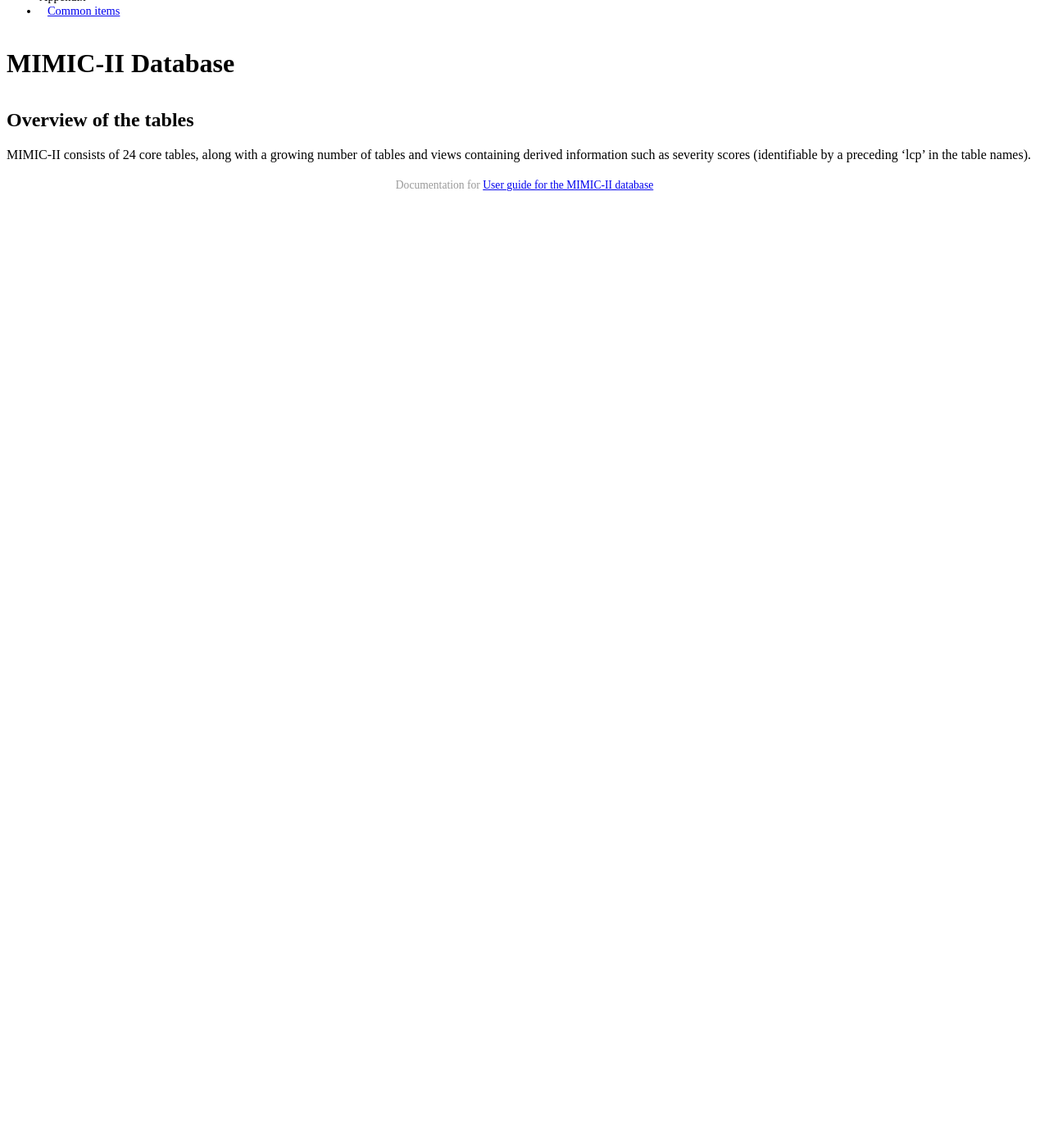
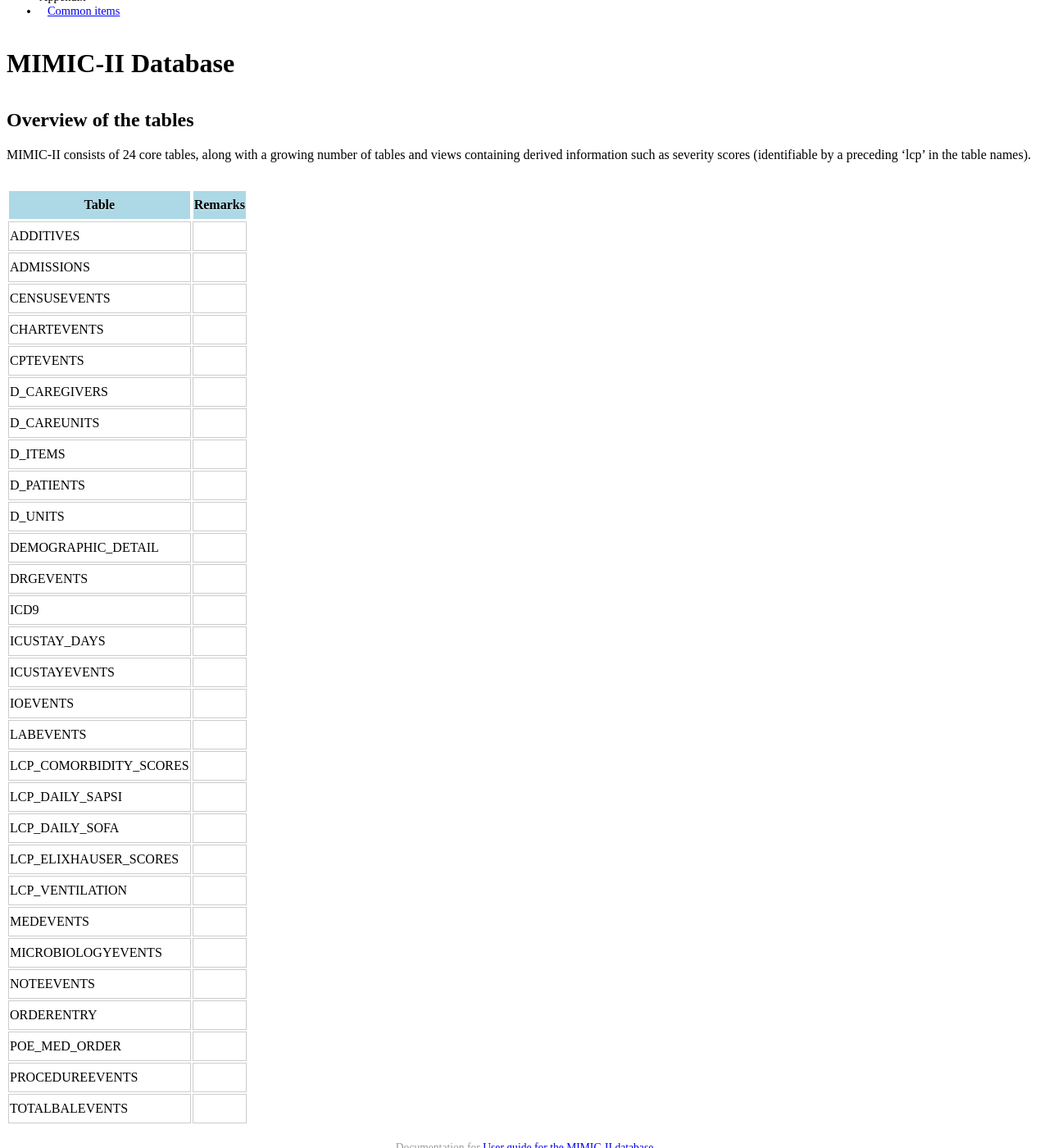
Before and after one commit to Franck-Dernoncourt/v3.0, a Jekyll site: the page built from _posts/2015-05-18-overview.md, in a window 1280 px wide and 1400 px high, scrolled down 773 px. Shown: the whole window at 82% size. Built offline with Jekyll 4.4.1, drawn with Linux system fonts in a browser that asks for light colours; Markdown is read by kramdown in place of the engine named in the settings; a style sheet for code colours, icons or effects is not loaded; before the commit the page ends 1027 px from its top, so only the background shows below that.

Commit message:
blank table list

```diff
--- a/_posts/2015-05-18-overview.md
+++ b/_posts/2015-05-18-overview.md
@@ -11,3 +11,35 @@ order: 0
 ## Overview of the tables
 
 MIMIC-II consists of 24 core tables, along with a growing number of tables and views containing derived information such as severity scores (identifiable by a preceding 'lcp' in the table names).
+
+Table | Remarks
+--- | ---
+ADDITIVES |
+ADMISSIONS |
+CENSUSEVENTS |
+CHARTEVENTS |
+CPTEVENTS |
+D_CAREGIVERS |
+D_CAREUNITS |
+D_ITEMS |
+D_PATIENTS |
+D_UNITS |
+DEMOGRAPHIC_DETAIL |
+DRGEVENTS |
+ICD9 |
+ICUSTAY_DAYS |
+ICUSTAYEVENTS |
+IOEVENTS |
+LABEVENTS |
+LCP_COMORBIDITY_SCORES |
+LCP_DAILY_SAPSI |
+LCP_DAILY_SOFA |
+LCP_ELIXHAUSER_SCORES |
+LCP_VENTILATION |
+MEDEVENTS |
+MICROBIOLOGYEVENTS |
+NOTEEVENTS |
+ORDERENTRY |
+POE_MED_ORDER |
+PROCEDUREEVENTS |
+TOTALBALEVENTS |
```
Also changed, not shown: 1 other file.
